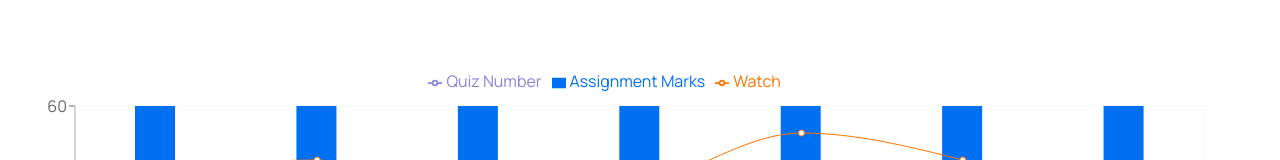
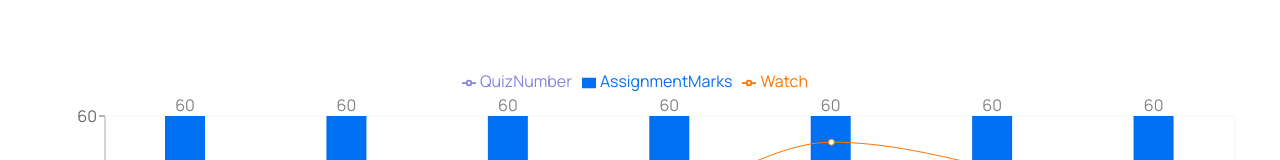
Before and after one commit to mehedihasan2810/your-job, a React (Vite) app: page /statistics in a window 1280 px wide. Shown: the part 486-646 px from the top of the page. Built offline with nearby package versions, Linux system fonts and the light colour scheme.

Commit message:
added blog page

```diff
--- a/src/App.jsx
+++ b/src/App.jsx
@@ -8,7 +8,9 @@ import {
 import Navbar from "./components/Navbar/Navbar";
 import Home from "./pages/Home/Home";
 import Statistics from "./pages/Statistics/Statistics";
-import AppliedJobs, { appliedJobsLoader } from "./pages/AppliedJobs/AppliedJobs";
+import AppliedJobs, {
+  appliedJobsLoader,
+} from "./pages/AppliedJobs/AppliedJobs";
 import Blog from "./pages/Blog/Blog";
 import "./App.scss";
 import { categoryLoader } from "./components/Category/Category";
@@ -28,12 +30,12 @@ const router = createBrowserRouter(
     <Route path="/" element={<Layout />}>
       <Route index element={<Home />} loader={categoryLoader} />
       <Route path="/statistics" element={<Statistics />} />
+      <Route path="/:id" element={<JobDetails />} loader={jobDetailsLoader} />
       <Route
-        path="/:id"
-        element={<JobDetails />}
-        loader={jobDetailsLoader}
+        path="/applied-jobs"
+        element={<AppliedJobs />}
+        loader={appliedJobsLoader}
       />
-      <Route path="/applied-jobs" element={<AppliedJobs />} loader={appliedJobsLoader} />
       <Route path="/blog" element={<Blog />} />
     </Route>
   )
--- a/src/pages/AppliedJobs/AppliedJobs.scss
+++ b/src/pages/AppliedJobs/AppliedJobs.scss
@@ -18,7 +18,7 @@
   }
 
   .applied-jobs-items {
-    margin-top: 8rem;
+    margin: 8rem auto;
   }
 
   .applied-jobs-item {
--- a/src/pages/Blog/Blog.jsx
+++ b/src/pages/Blog/Blog.jsx
@@ -1,9 +1,50 @@
-import React from 'react'
+import "./Blog.scss";
 
 const Blog = () => {
   return (
-    <div>Blog</div>
-  )
-}
+    <section className="blog">
+      <div className="blog-header">
+        <h2>Blog</h2>
+      </div>
 
-export default Blog
+      <div className="blog-container">
+        <div className="question">
+          <h4>When should you use context API?</h4>
+          <p>
+            When a component state needed by some other component is this case
+            we should use context API to allot the state data among the
+            components.{" "}
+          </p>
+        </div>
+        <div className="question">
+          <h4>What is a custom hook?</h4>
+          <p>
+            Usually in react we cant use hook other than components top label
+            scope. In this case we can get use of react custom hook. Custom
+            hooks allows us to write hook in function separate from component.
+          </p>
+        </div>
+        <div className="question">
+          <h4>What is useRef?</h4>
+          <p>
+            useRef is a react hook. which is used to store value between
+            rerender. Another use case is that we can get dom element by this
+            hook.
+          </p>
+        </div>
+        <div className="question">
+          <h4>What is useMemo?</h4>
+          <p>
+            useMemo is a react hook. The main usecase of this hook is that it is
+            used to memoize the javascript mutable value like array or object.
+            In react in every rerender this kind of mutable value gets a new
+            reference and causes a rerender even though the actual value have
+            not changed. to prevent this we use useMemo hook.
+          </p>
+        </div>
+      </div>
+    </section>
+  );
+};
+
+export default Blog;
--- a/src/pages/Blog/Blog.scss
+++ b/src/pages/Blog/Blog.scss
@@ -0,0 +1,28 @@
+.blog {
+  .blog-header {
+    background: linear-gradient(
+        90deg,
+        rgba(126, 144, 254, 0.05) 0%,
+        rgba(152, 115, 255, 0.05) 100%
+      ),
+      url("./assets/All Images/Vector.png");
+    background-repeat: no-repeat;
+    background-position: left bottom;
+    padding: 5.5rem 0;
+  }
+
+  h2 {
+    font-weight: 800;
+    font-size: 2rem;
+    text-align: center;
+  }
+
+  .blog-container {
+    max-width: 500px;
+    margin: 8rem auto;
+  }
+
+  .question {
+    margin-bottom: 1rem;
+  }
+}
--- a/src/pages/JobDetails/JobDetails.jsx
+++ b/src/pages/JobDetails/JobDetails.jsx
@@ -1,4 +1,4 @@
-import { useLoaderData, useNavigate, useParams } from "react-router-dom";
+import { useLoaderData, useParams } from "react-router-dom";
 import "./JobDetails.scss";
 import LocationOnOutlinedIcon from "@mui/icons-material/LocationOnOutlined";
 import WorkOutlineOutlinedIcon from "@mui/icons-material/WorkOutlineOutlined";
@@ -14,9 +14,9 @@ export const jobDetailsLoader = async () => {
 
 const JobDetails = () => {
   const [isJobAdded, setIsJobAdded] = useState(false);
+  const [isSuccess, setIsSuccess] = useState(true);
   const { featuredJobs } = useLoaderData();
   const { id } = useParams();
-  const navigate = useNavigate();
 
   const {
     description,
@@ -31,8 +31,10 @@ const JobDetails = () => {
   const handleSetJobs = () => {
     const status = setJobIds(id);
     if (status === "successful") {
-      navigate("/applied-jobs");
+      setIsJobAdded(true);
+      setIsSuccess(true);
     } else {
+      setIsSuccess(false);
       setIsJobAdded(true);
     }
   };
@@ -42,7 +44,7 @@ const JobDetails = () => {
     if (isJobAdded) {
       timeoutId = setTimeout(() => {
         setIsJobAdded(false);
-      }, 2000);
+      }, 2500);
     }
 
     return () => clearTimeout(timeoutId);
@@ -116,7 +118,11 @@ const JobDetails = () => {
       </div>
 
       {isJobAdded && (
-        <h4 className="alert">This job has already been applied!</h4>
+        <h4 className={isSuccess ? "success" : "alert"}>
+          {isSuccess
+            ? "The job has been applied successfully."
+            : "This job has already been applied!"}
+        </h4>
       )}
     </section>
   );
--- a/src/pages/JobDetails/JobDetails.scss
+++ b/src/pages/JobDetails/JobDetails.scss
@@ -92,6 +92,17 @@
     padding: 1rem 2rem;
     border-radius: 0.3rem;
   }
+
+  .success {
+    position: fixed;
+    top: 5rem;
+    left: 50%;
+    transform: translateX(-50%);
+    background: rgb(21, 132, 21);
+    color: #ffffff;
+    padding: 1rem 2rem;
+    border-radius: 0.3rem;
+  }
 }
 
 @media (max-width: 768px) {
--- a/src/pages/Statistics/Statistics.jsx
+++ b/src/pages/Statistics/Statistics.jsx
@@ -4,6 +4,7 @@ import {
   Bar,
   CartesianGrid,
   ComposedChart,
+  LabelList,
   Legend,
   Line,
   ResponsiveContainer,
@@ -14,45 +15,45 @@ import {
 
 const data = [
   {
-    name: "1st Assignment",
-    "Quiz Number": 10,
-    "Assignment Marks": 60,
+    name: "A1",
+    QuizNumber: 30,
+    AssignmentMarks: 60,
     Watch: 48,
   },
   {
-    name: "2nd Assignment",
-    "Quiz Number": 7,
-    "Assignment Marks": 60,
+    name: "A2",
+    QuizNumber: 10,
+    AssignmentMarks: 60,
     Watch: 50,
   },
   {
-    name: "3rd Assignment",
-    "Quiz Number": 10,
-    "Assignment Marks": 60,
+    name: "A3",
+    QuizNumber: 20,
+    AssignmentMarks: 60,
     Watch: 40,
   },
   {
-    name: "4th Assignment",
-    "Quiz Number": 9,
-    "Assignment Marks": 60,
+    name: "A4",
+    QuizNumber: 9,
+    AssignmentMarks: 60,
     Watch: 45,
   },
   {
-    name: "5th Assignment",
-    "Quiz Number": 10,
-    "Assignment Marks": 60,
+    name: "A5",
+    QuizNumber: 10,
+    AssignmentMarks: 60,
     Watch: 55,
   },
   {
-    name: "6th Assignment",
-    "Quiz Number": 8,
-    "Assignment Marks": 60,
+    name: "A6",
+    QuizNumber: 8,
+    AssignmentMarks: 60,
     Watch: 50,
   },
   {
-    name: "7th Assignment",
-    "Quiz Number": 10,
-    "Assignment Marks": 60,
+    name: "A7",
+    QuizNumber: 10,
+    AssignmentMarks: 60,
     Watch: 40,
   },
 ];
@@ -66,23 +67,31 @@ const Statistics = () => {
 
       <div className="container-center">
         <div className="statistics-container">
-          {/* <ResponsiveContainer width="100%" height="100%"> */}
+          <ResponsiveContainer width="100%" height="100%">
             <ComposedChart width={1200} height={400} data={data}>
-            <XAxis dataKey="name" />
+              <XAxis
+                dataKey="name"
+                // angle={45}
+                textAnchor="start"
+                // height={95}
+                // tick={{ fontSize: 14 }}
+              />
               <YAxis />
               <Tooltip />
-            <Legend verticalAlign="top" height={36} />
+              <Legend verticalAlign="top" height={46} />
               <CartesianGrid stroke="#f5f5f5" />
               <Area
                 type="monotone"
-              dataKey="Quiz Number"
+                dataKey="QuizNumber"
                 fill="#8884d8"
                 stroke="#8884d8"
               />
-            <Bar dataKey="Assignment Marks" barSize={40} fill="#0070f3" />
+              <Bar dataKey="AssignmentMarks" barSize={40} fill="#0070f3">
+                <LabelList dataKey="AssignmentMarks" position="top" />
+              </Bar>
               <Line type="monotone" dataKey="Watch" stroke="#ff7300" />
             </ComposedChart>
-          {/* </ResponsiveContainer> */}
+          </ResponsiveContainer>
         </div>
       </div>
     </section>
--- a/src/pages/Statistics/Statistics.scss
+++ b/src/pages/Statistics/Statistics.scss
@@ -17,7 +17,11 @@
     text-align: center;
   }
 
+  // responsive chart
   .statistics-container {
     margin: 8rem auto;
+    width: 1200px;
+    height: 400px;
+    max-width: 100%;
   }
 }
```
Lines whose indentation alone changed are shown as unchanged.
